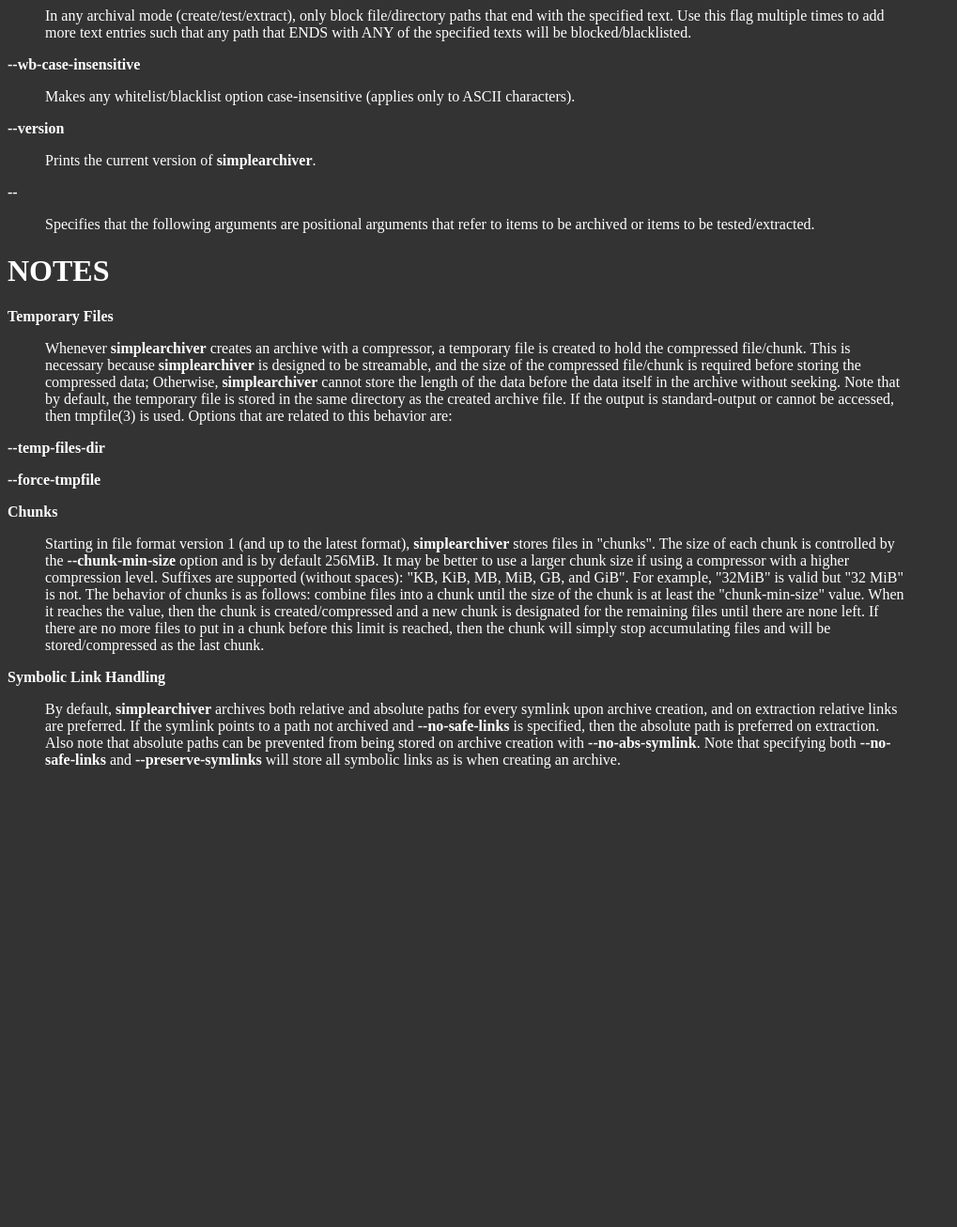
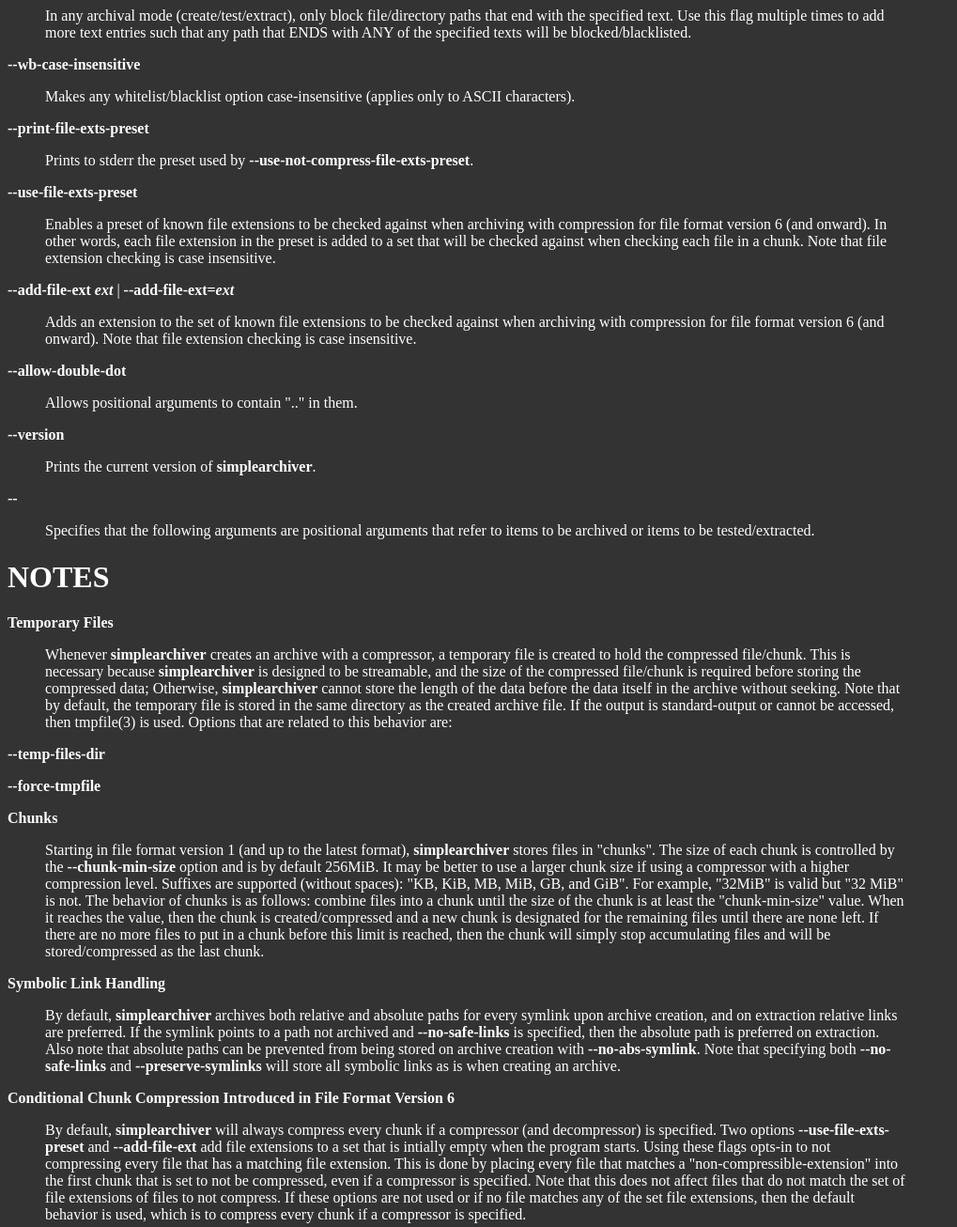
Before and after one commit to Stephen-Seo/SimpleArchiver, a plain HTML site: page index.html in a window 1280 px wide. Shown: the part 3900-5206 px from the top of the page at 94% size, without its empty margins (0-1019 px from the left). Before the commit the page ends 4734 px from the top, so only its background shows below. Drawn offline with Linux system fonts and the light colour scheme.

Commit message:
Update exported Man to HTML page

```diff
--- a/index.html
+++ b/index.html
@@ -352,6 +352,30 @@
 <p>Makes any whitelist/blacklist option case-insensitive (applies only
 to ASCII characters).</p>
 </dd>
+<dt><strong>--print-file-exts-preset</strong></dt>
+<dd>
+<p>Prints to stderr the preset used by
+<strong>--use-not-compress-file-exts-preset</strong>.</p>
+</dd>
+<dt><strong>--use-file-exts-preset</strong></dt>
+<dd>
+<p>Enables a preset of known file extensions to be checked against when
+archiving with compression for file format version 6 (and onward). In
+other words, each file extension in the preset is added to a set that
+will be checked against when checking each file in a chunk. Note that
+file extension checking is case insensitive.</p>
+</dd>
+<dt><strong>--add-file-ext</strong> <strong><em>ext</em></strong> |
+<strong>--add-file-ext=<em>ext</em></strong></dt>
+<dd>
+<p>Adds an extension to the set of known file extensions to be checked
+against when archiving with compression for file format version 6 (and
+onward). Note that file extension checking is case insensitive.</p>
+</dd>
+<dt><strong>--allow-double-dot</strong></dt>
+<dd>
+<p>Allows positional arguments to contain ".." in them.</p>
+</dd>
 <dt><strong>--version</strong></dt>
 <dd>
 <p>Prints the current version of <strong>simplearchiver</strong>.</p>
@@ -412,4 +436,21 @@
 <strong>--preserve-symlinks</strong> will store all symbolic links as is
 when creating an archive.</p>
 </dd>
+<dt><strong>Conditional Chunk Compression Introduced in File Format
+Version 6</strong></dt>
+<dd>
+<p>By default, <strong>simplearchiver</strong> will always compress
+every chunk if a compressor (and decompressor) is specified. Two options
+<strong>--use-file-exts-preset</strong> and
+<strong>--add-file-ext</strong> add file extensions to a set that is
+intially empty when the program starts. Using these flags opts-in to not
+compressing every file that has a matching file extension. This is done
+by placing every file that matches a "non-compressible-extension" into
+the first chunk that is set to not be compressed, even if a compressor
+is specified. Note that this does not affect files that do not match the
+set of file extensions of files to not compress. If these options are
+not used or if no file matches any of the set file extensions, then the
+default behavior is used, which is to compress every chunk if a
+compressor is specified.</p>
+</dd>
 </dl>
```
